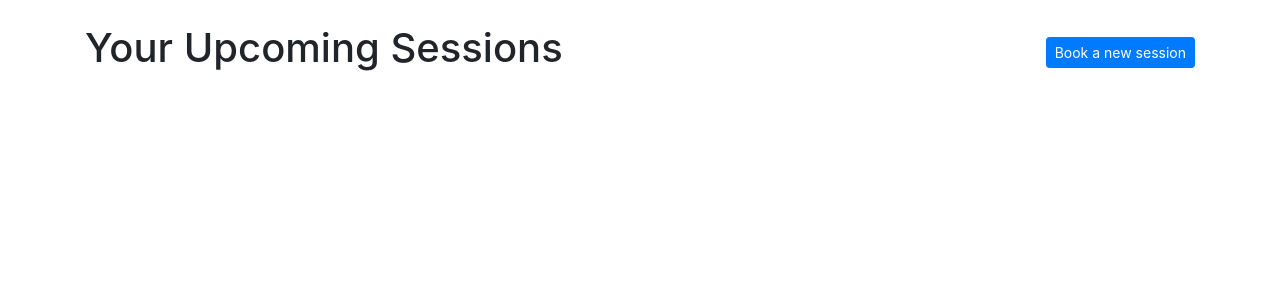
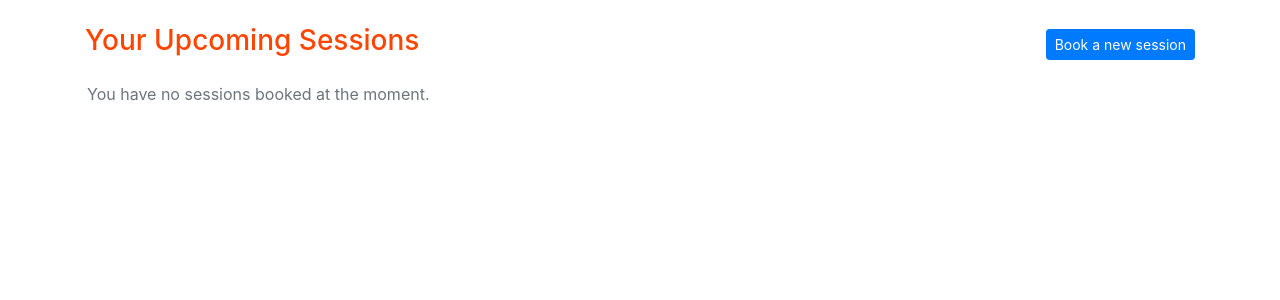
Before and after one commit to Izzeddin-Samara/Fitness_Track, a Django app: template app/templates/upcoming_sessions.html in a window 1280 px wide. Shown: the part 80-380 px from the top of the page. Run offline with Django 3.2, Linux system fonts and the light colour scheme; the template is opened without the code that fills it, so the values that code supplies are empty; some libraries are stand-ins or nearby versions.

Commit message:
Enhance upcoming sessions list with conditional display and text adjustments

```diff
--- a/app/templates/upcoming_sessions.html
+++ b/app/templates/upcoming_sessions.html
@@ -47,11 +47,12 @@
 
     <div class="container">
         <div class="d-flex justify-content-between align-items-center mb-3">
-            <h1>Your Upcoming Sessions</h1>
-            <a href="/available_coaches" class="btn btn-success btn-sm">Book a new session</a>
+            <h3>Your Upcoming Sessions</h3>
+            <a href="/available_coaches" class="btn btn-primary btn-sm">Book a new session</a>
         </div>
 
         <div class="row">
+            {% if user.user_sessions.all %}
             {% for session in user.user_sessions.all %}
             <div class="col-md-6 mb-4">
                 <div class="card shadow-sm">
@@ -95,6 +96,9 @@
                 </div>
             </div>
             {% endfor %}
+            {% else %}
+            <p class="text-muted" style="margin-left: 17px;">You have no sessions booked at the moment.</p>
+            {% endif %}
         </div>
     </div>
 
```
